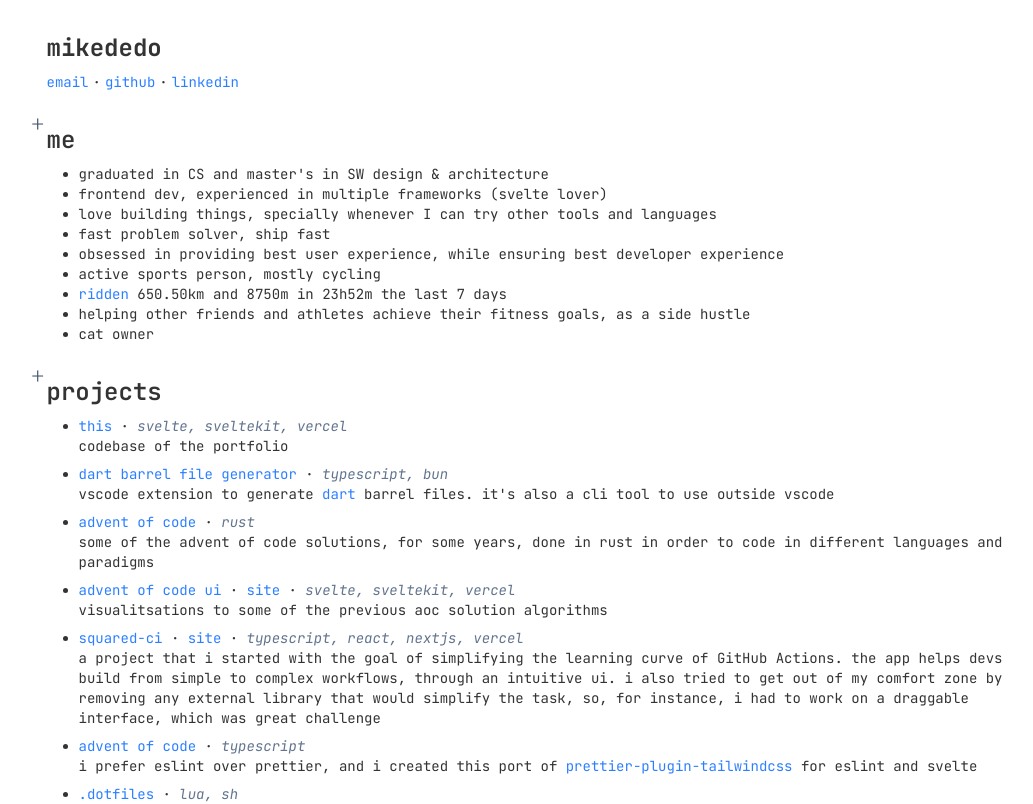
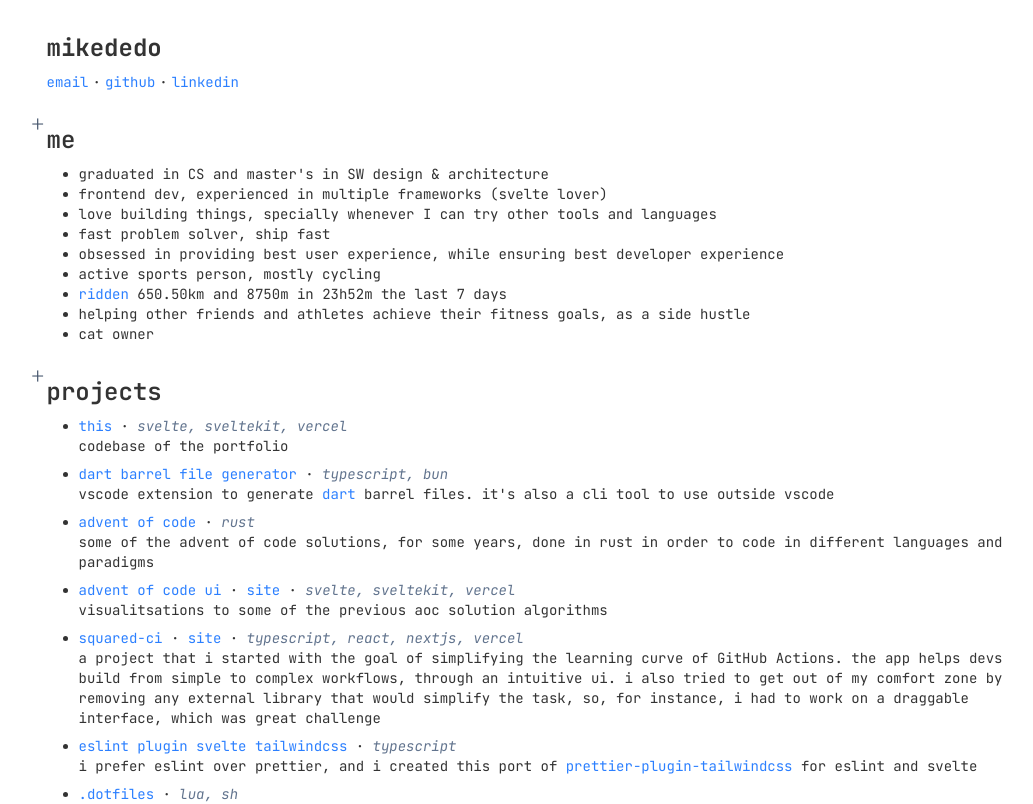
Before and after one commit to mikededo/portfolio, a SvelteKit app: page / in a window 1280 px wide. Shown: the top 804 px of the page, without its empty margins (86-1119 px from the left). Built offline with nearby package versions, Linux system fonts and the light colour scheme.

Commit message:
fix: incorrect title

```diff
--- a/src/routes/+page.svelte
+++ b/src/routes/+page.svelte
@@ -150,7 +150,7 @@
         </li>
         <li>
             <p>
-                {@render link('https://github.com/mikededo/eslint-plugin-svelte-tailwindcss', 'advent of code')}
+                {@render link('https://github.com/mikededo/eslint-plugin-svelte-tailwindcss', 'eslint plugin svelte tailwindcss')}
                 &centerdot;
                 <span class="text-slate-500 italic">typescript</span>
             </p>
```
